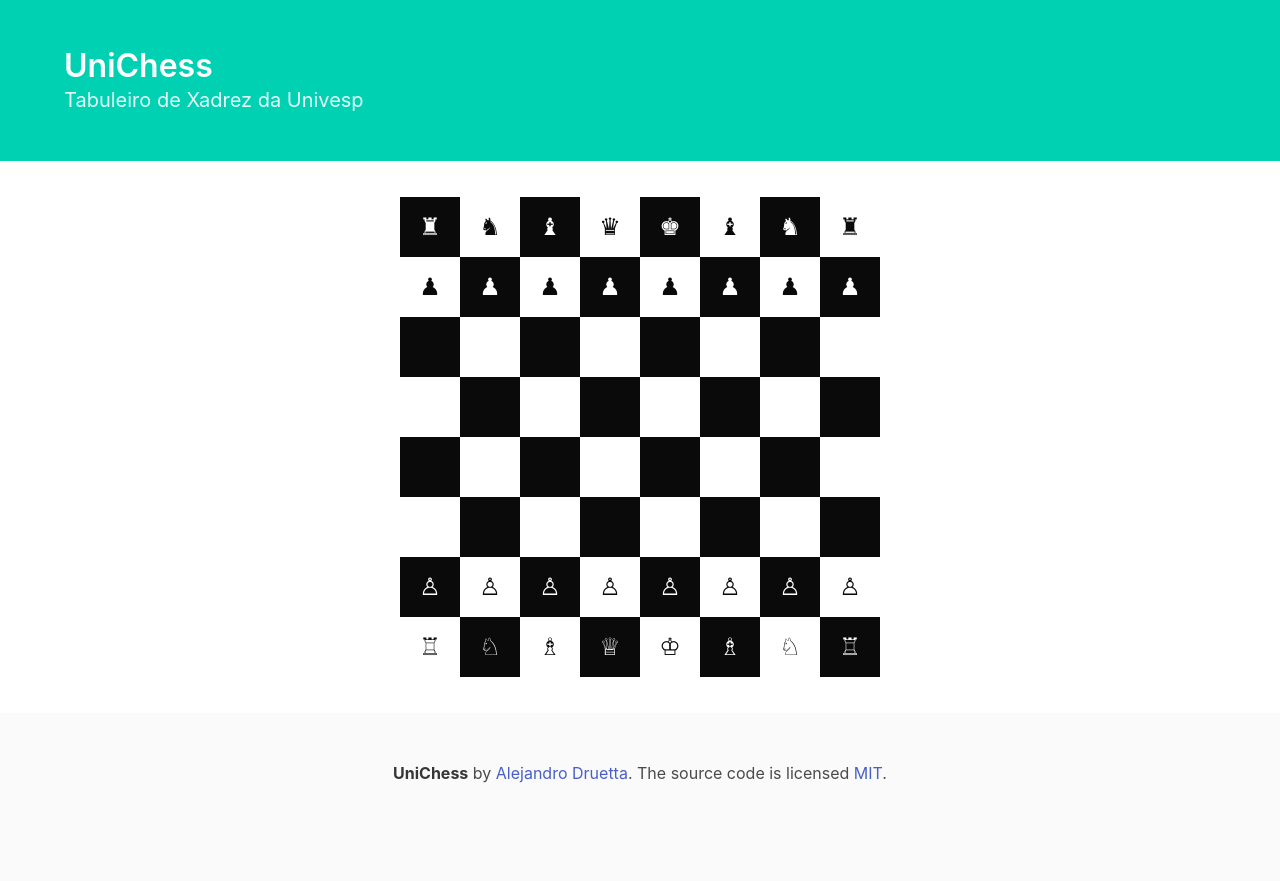
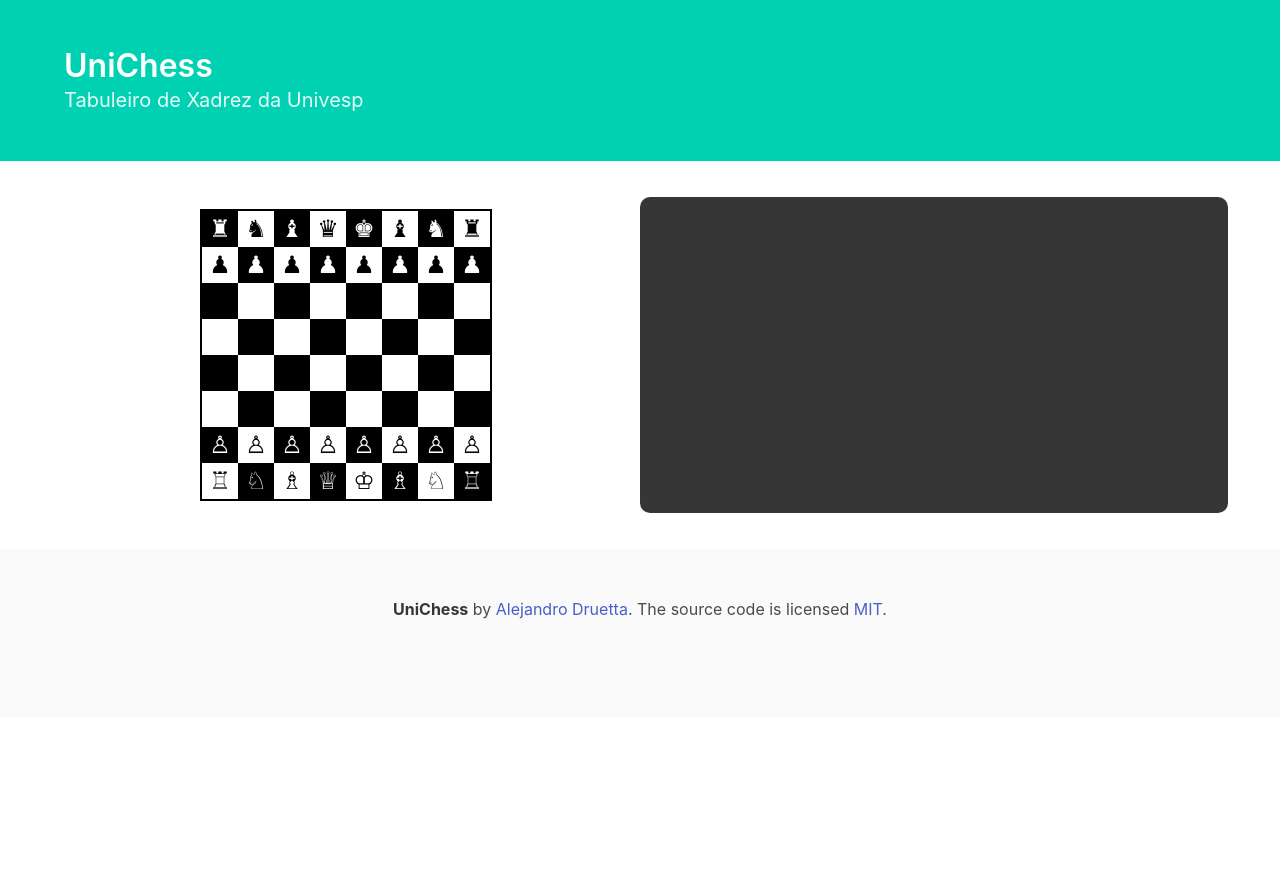
Before and after one commit to aledruetta/UniChess, a Flask app: page / in a window 1280 px wide. After the commit the page ends 619 px from the top, so only its background shows below. Run offline with Flask 2, Linux system fonts and the light colour scheme; some libraries are stand-ins or nearby versions.

Commit message:
New css board layout

```diff
--- a/xadrez/ext/site/main.py
+++ b/xadrez/ext/site/main.py
@@ -21,9 +21,9 @@ def colors():
         lst.append([])
         for j in range(8):
             if (i * 8 + j + inc) % 2 == 0:
-                color = 'has-background-black has-text-white'
+                color = 'board-cell-black'
             else:
-                color = 'has-background-white has-text-black'
+                color = 'board-cell-white'
             lst[i].append(color)
         inc += 1
 
--- a/xadrez/static/css/style.css
+++ b/xadrez/static/css/style.css
@@ -1,6 +1,31 @@
-.cell {
+.board {
+  margin: auto;
+  border: 2px solid black;
+  width: 292px;
+  height: 292px;
+}
+
+.board-row {
+}
+
+.board-cell {
+  float: left;
   width: 36px;
   height: 36px;
   text-align: center;
   font-size: 1.5em;
 }
+
+.board-cell-black {
+  background-color: black;
+  color: white;
+}
+
+.board-cell-white {
+  background-color: white;
+  color: black;
+}
+
+.console {
+  border-radius: 10px;
+}
--- a/xadrez/templates/base.html
+++ b/xadrez/templates/base.html
@@ -6,8 +6,10 @@
   <meta charset="utf-8">
   <meta name="viewport" content="width=device-width, initial-scale=1">
   <title>{{ title }}</title>
+
   <link rel="stylesheet"
         href="https://cdn.jsdelivr.net/npm/bulma@0.9.0/css/bulma.min.css">
+
   <link rel="stylesheet" href="{{ url_for('static', filename='css/style.css') }}">
   {% endblock head %}
 
--- a/xadrez/templates/index.html
+++ b/xadrez/templates/index.html
@@ -19,20 +19,20 @@
     <div class="container">
       <div class="columns is-centered">
 
-        <div class="column is-half">
+        <div class="column">
           <div class="board">
             {% for i in range(8) -%}
-            <div class="columns is-centered">
+            <div class="board-row">
               {%- for j in range(8) -%}
-              <div class="column is-narrow {{ color[i][j] }}">
-                <div class="cell">
-                {{ cell[i][j] }}
-                </div>
+              <div class="board-cell {{ color[i][j] }}">
+              {{ cell[i][j] }}
               </div>
               {% endfor %}
             </div>
             {% endfor %}
             </div>
+          </div>
+          <div class="column has-background-dark has-text-light console">
           </div>
 
       </div>
```
